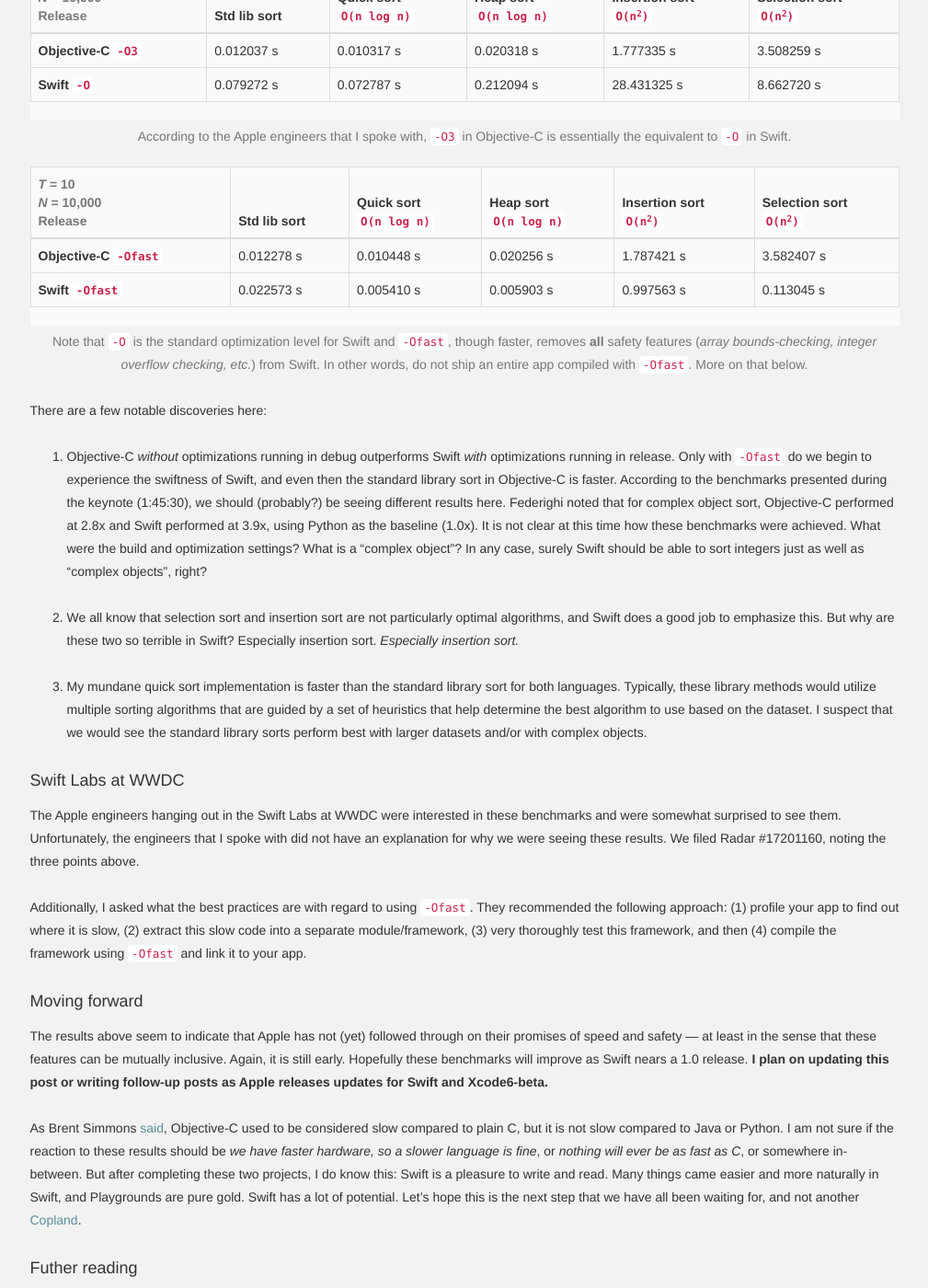
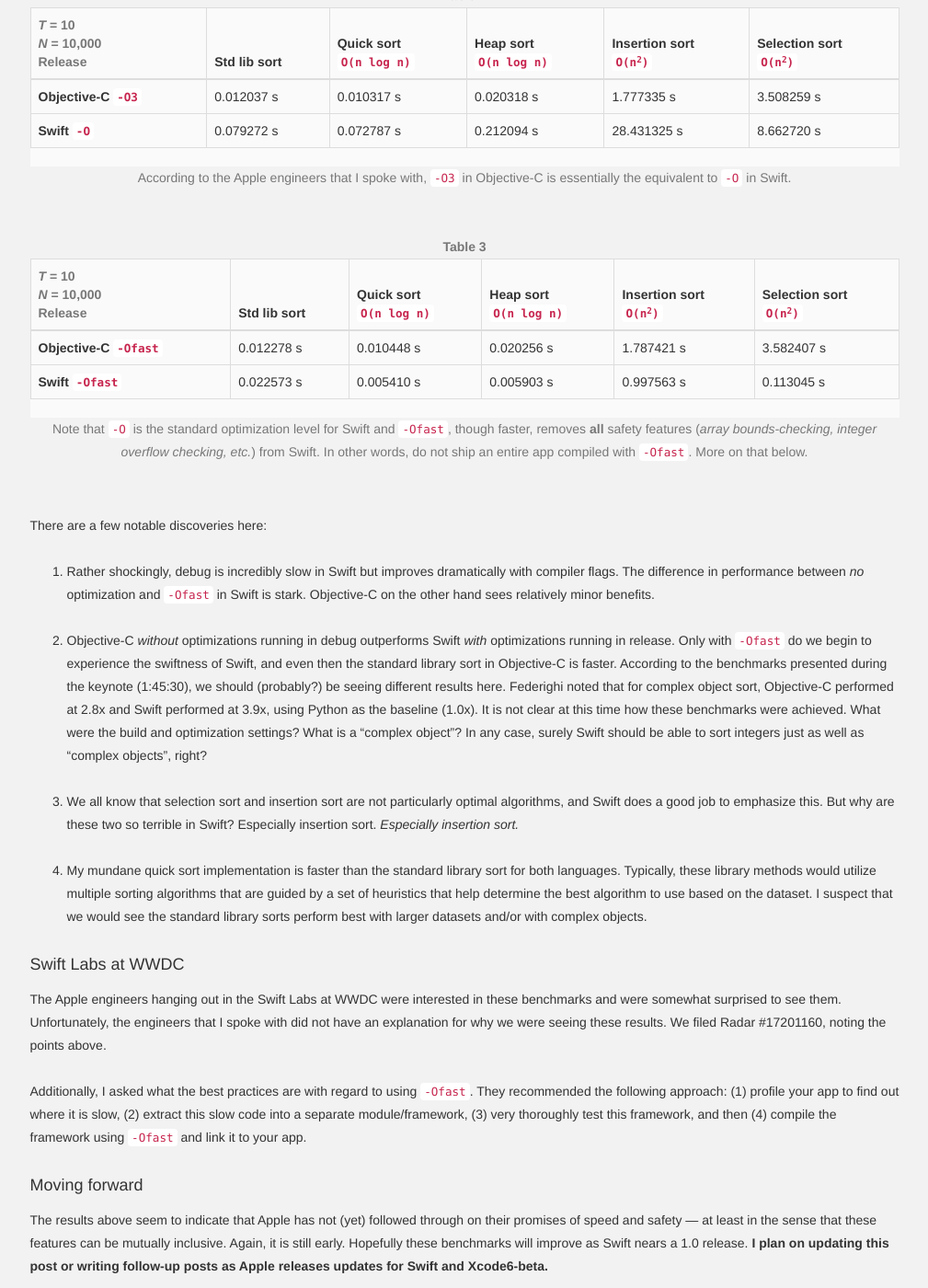
Before and after one commit to jessesquires/jessesquires.com, a Jekyll site: the page built from _posts/2014-06-25-apples-to-apples.md, in a window 1280 px wide and 1400 px high, scrolled down 1875 px. Shown: the whole window at 92% size, without its empty margins (135-1144 px from the left). Built offline with Jekyll 4.4.1, drawn with Linux system fonts in a browser that asks for light colours; nearby versions of some CDN libraries; Markdown is read by kramdown in place of the engine named in the settings.

Commit message:
post revisions, tweak tables

```diff
--- a/_posts/2014-06-25-apples-to-apples.md
+++ b/_posts/2014-06-25-apples-to-apples.md
@@ -38,6 +38,7 @@
 
 Below are the results of running each program over 10 trials with 10,000 integers. The build configuration settings are noted for each run and the execution times are displayed in seconds. The average case runtime complexity for each algorithm is also noted. I realize that 10,000 is relatively small, but you'll see that Swift was taking quite a long time.
 
+<p class="text-muted text-center table-header-footer"><strong>Table 1</strong></p>
 <div class="table-responsive">
 	<table class="table table-bordered table-hover">
 		<thead>
@@ -77,6 +78,8 @@
 	</table>
 </div>
 
+
+<p class="text-muted text-center table-header-footer"><strong>Table 2</strong></p>
 <div class="table-responsive">
 	<table class="table table-bordered table-hover">
 		<thead>
@@ -115,9 +118,10 @@
 		</tbody>
 	</table>
 </div>
+<p class="text-muted text-center table-header-footer">According to the Apple engineers that I spoke with, <code>-O3</code> in Objective-C is essentially the equivalent to <code>-O</code> in Swift.</p><br />
 
-<p class="text-muted text-center">According to the Apple engineers that I spoke with, <code>-O3</code> in Objective-C is essentially the equivalent to <code>-O</code> in Swift. </p>
 
+<p class="text-muted text-center table-header-footer"><strong>Table 3</strong></p>
 <div class="table-responsive">
 	<table class="table table-bordered table-hover">
 		<thead>
@@ -156,20 +160,21 @@
 		</tbody>
 	</table>
 </div>
-
-<p class="text-muted text-center">Note that <code>-O</code> is the standard optimization level for Swift and <code>-Ofast</code>, though faster, removes <strong>all</strong> safety features (<em>array bounds-checking, integer overflow checking, etc.</em>) from Swift. In other words, do not ship an entire app compiled with <code>-Ofast</code>. More on that below.</p>
+<p class="text-muted text-center table-header-footer">Note that <code>-O</code> is the standard optimization level for Swift and <code>-Ofast</code>, though faster, removes <strong>all</strong> safety features (<em>array bounds-checking, integer overflow checking, etc.</em>) from Swift. In other words, do not ship an entire app compiled with <code>-Ofast</code>. More on that below.</p><br />
 
 There are a few notable discoveries here:
 
-1. Objective-C *without* optimizations running in debug outperforms Swift *with* optimizations running in release. Only with <code>-Ofast</code> do we begin to experience the swiftness of Swift, and even then the standard library sort in Objective-C is faster. According to the benchmarks presented during the keynote (1:45:30), we should (probably?) be seeing different results here. Federighi noted that for complex object sort, Objective-C performed at 2.8x and Swift performed at 3.9x, using Python as the baseline (1.0x). It is not clear at this time how these benchmarks were achieved. What were the build and optimization settings? What is a "complex object"? In any case, surely Swift should be able to sort integers just as well as "complex objects", right?
+1. Rather shockingly, debug is incredibly slow in Swift but improves dramatically with compiler flags. The difference in performance between *no* optimization and <code>-Ofast</code> in Swift is stark. Objective-C on the other hand sees relatively minor benefits.
 
-2. We all know that selection sort and insertion sort are not particularly optimal algorithms, and Swift does a good job to emphasize this. But why are these two so terrible in Swift? Especially insertion sort. *Especially insertion sort.*
+2. Objective-C *without* optimizations running in debug outperforms Swift *with* optimizations running in release. Only with <code>-Ofast</code> do we begin to experience the swiftness of Swift, and even then the standard library sort in Objective-C is faster. According to the benchmarks presented during the keynote (1:45:30), we should (probably?) be seeing different results here. Federighi noted that for complex object sort, Objective-C performed at 2.8x and Swift performed at 3.9x, using Python as the baseline (1.0x). It is not clear at this time how these benchmarks were achieved. What were the build and optimization settings? What is a "complex object"? In any case, surely Swift should be able to sort integers just as well as "complex objects", right?
 
-3. My mundane quick sort implementation is faster than the standard library sort for both languages. Typically, these library methods would utilize multiple sorting algorithms that are guided by a set of heuristics that help determine the best algorithm to use based on the dataset. I suspect that we would see the standard library sorts perform best with larger datasets and/or with complex objects.
+3. We all know that selection sort and insertion sort are not particularly optimal algorithms, and Swift does a good job to emphasize this. But why are these two so terrible in Swift? Especially insertion sort. *Especially insertion sort.*
+
+4. My mundane quick sort implementation is faster than the standard library sort for both languages. Typically, these library methods would utilize multiple sorting algorithms that are guided by a set of heuristics that help determine the best algorithm to use based on the dataset. I suspect that we would see the standard library sorts perform best with larger datasets and/or with complex objects.
 
 #### Swift Labs at WWDC
 
-The Apple engineers hanging out in the Swift Labs at WWDC were interested in these benchmarks and were somewhat surprised to see them. Unfortunately, the engineers that I spoke with did not have an explanation for why we were seeing these results. We filed Radar #17201160, noting the three points above.
+The Apple engineers hanging out in the Swift Labs at WWDC were interested in these benchmarks and were somewhat surprised to see them. Unfortunately, the engineers that I spoke with did not have an explanation for why we were seeing these results. We filed Radar #17201160, noting the points above.
 
 Additionally, I asked what the best practices are with regard to using <code>-Ofast</code>. They recommended the following approach: (1) profile your app to find out where it is slow, (2) extract this slow code into a separate module/framework, (3) very thoroughly test this framework, and then (4) compile the framework using <code>-Ofast</code> and link it to your app.
 
```
